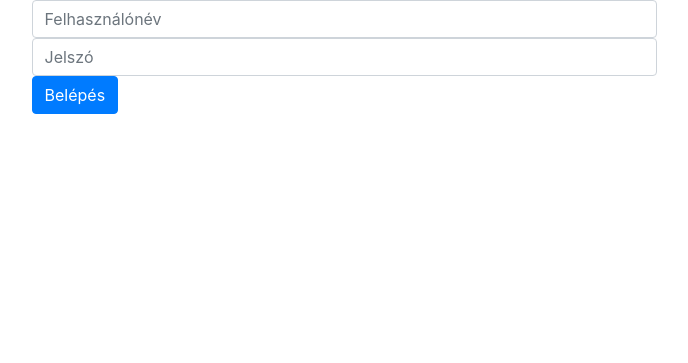
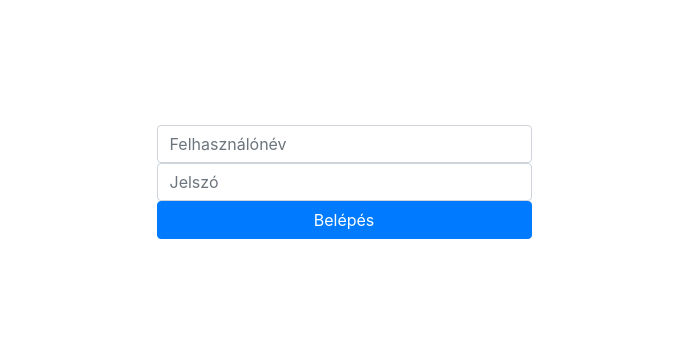
Before and after one commit to MiklosArpad/szakdolgozat, a PHP site: page /belepes.php in a window 1280 px wide. Shown: the part 96-459 px from the top of the page, without its empty margins (296-984 px from the left). Run offline with PHP 8.4, Linux system fonts and the light colour scheme; data comes from the database, SQL or seed files in the repository.

Commit message:
Update main.css

```diff
--- a/WEB/CSS/main.css
+++ b/WEB/CSS/main.css
@@ -39,4 +39,8 @@ footer h5 {
 #login_form {
     width: 50%;
     margin: 0 auto;
+    padding: 10%;
 }
+#login{
+    width: 100%;
+}
```
